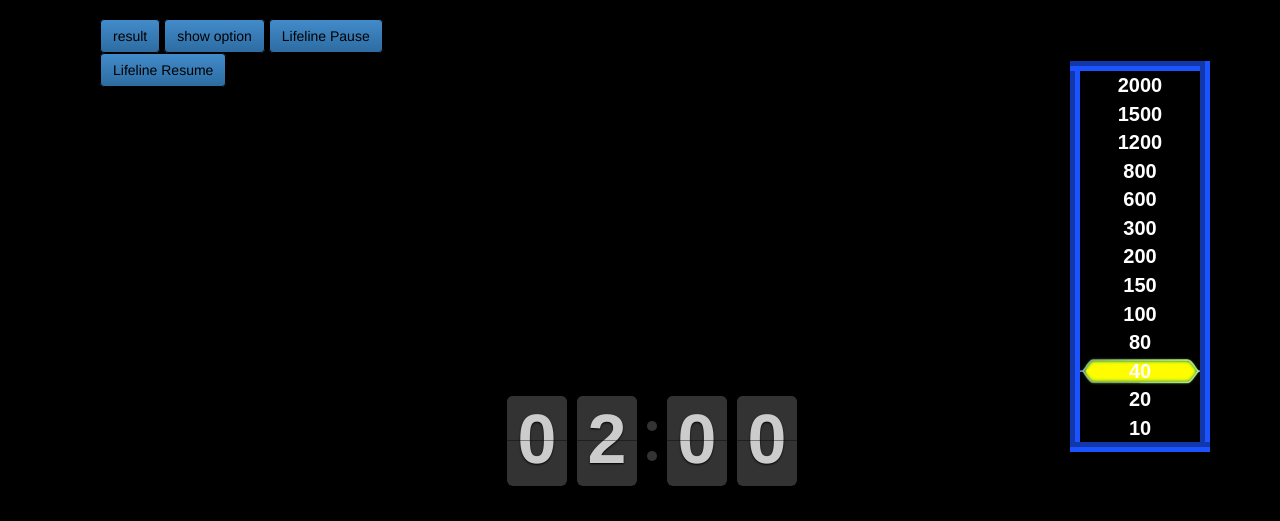
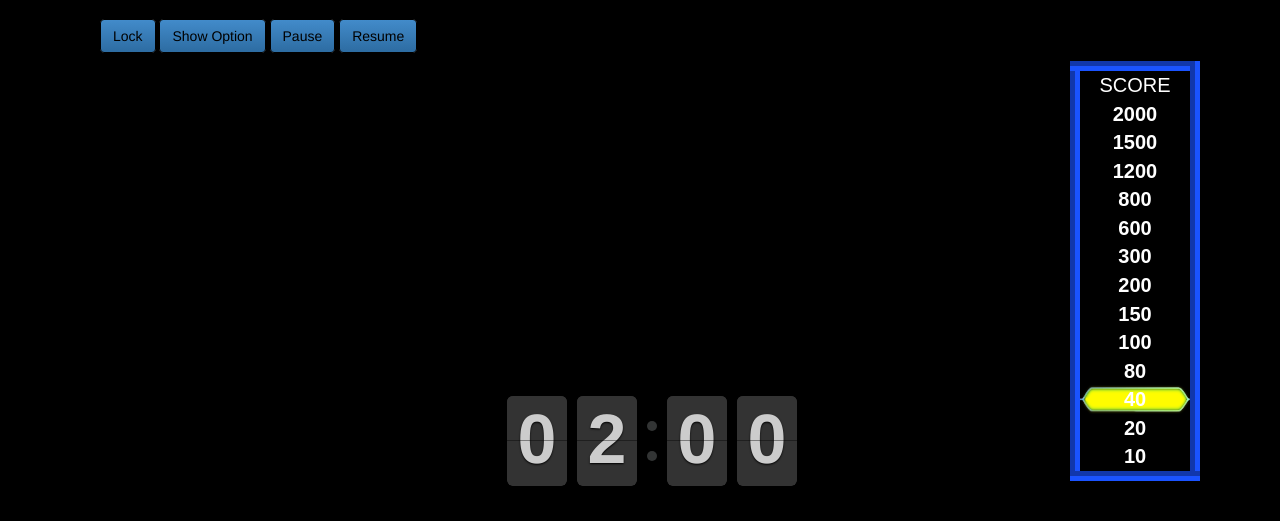
Before and after one commit to R3-b0ot/KBE, a PHP site: page / in a window 1280 px wide. Shown: the part 51-572 px from the top of the page. Run offline with PHP 8.4, Linux system fonts and the light colour scheme; data comes from the database, SQL or seed files in the repository.

Commit message:
Update quiz.php

```diff
--- a/quiz.php
+++ b/quiz.php
@@ -28,18 +28,19 @@ list($id,$question,$opt1,$opt2,$opt3,$opt4,$ans) = DB::queryFirstList("SELECT *
 
 <div class="container">
   <div class="col-md-4">
-    <button id="result" class='btn'>result</button>
-    <button id="effect" class='btn'>show option</button>
-	<button id="pause" class='btn'>Lifeline Pause</button>
-	<button id="resume" class='btn'>Lifeline Resume</button>
+    <button id="result" class='btn'>Lock</button>
+    <button id="effect" class='btn'>Show Option</button>
+	<button id="pause" class='btn'>Pause</button>
+	<button id="resume" class='btn'>Resume</button>
   </div>
  <div class="col-md-4" style="padding-top:350px">
    <div class="clock" style="margin:2em;"></div>
 </div>
 
   <div class="col-md-4" >
-    <table class="tg" style="margin-left:15em;margin-top:3em;">
-    <col width="150px">
+    <table summary="SCORE CHART" class="tg" style="margin-left:15em;margin-top:3em;">
+    <col>
+    <th class="tg-bzci"> SCORE </th>
     <tr>
       <td id="13" class="tg-bzci">2000</th>
     </tr>
```
